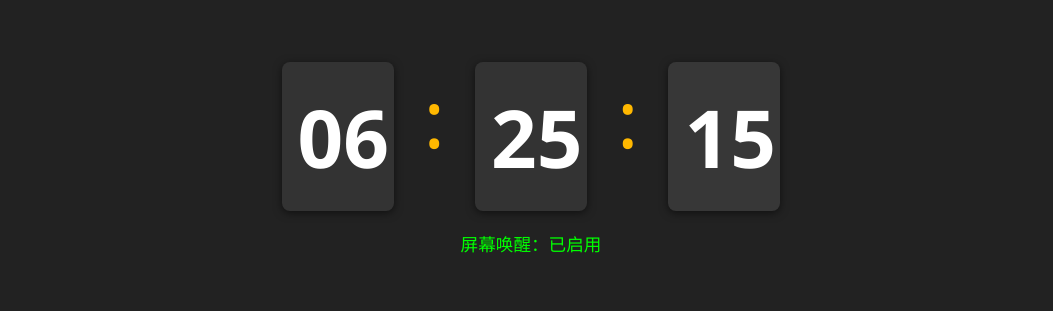
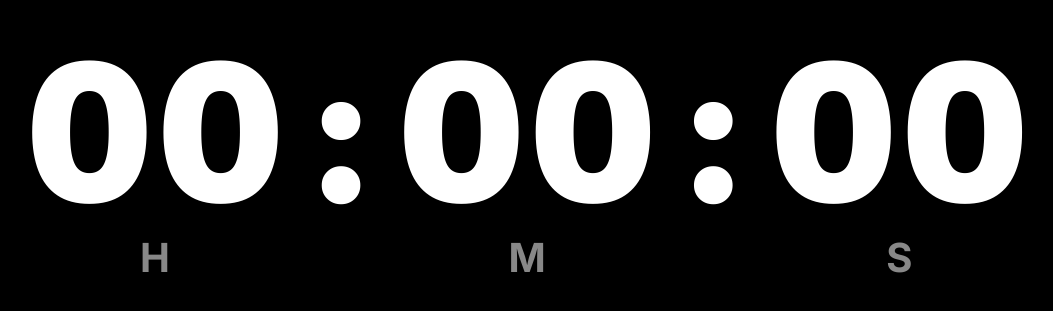
Before and after one commit to wangwenzhiwwz/Time, a plain HTML site: page index.html in a window 1280 px wide. Shown: the part 241-552 px from the top of the page, without its empty margins (109-1162 px from the left). Drawn offline with Linux system fonts and the light colour scheme.

Commit message:
Add files via upload

```diff
--- a/index.html
+++ b/index.html
@@ -1,107 +1,189 @@
 <!DOCTYPE html>
-<html lang="zh">
+<html lang="en">
 <head>
-  <meta charset="UTF-8">
-  <title>翻页时钟计时器</title>
-  <meta name="viewport" content="width=device-width, initial-scale=1.0">
+<meta charset="UTF-8" />
+<meta name="viewport" content="width=device-width, initial-scale=1" />
+<title>Timer with Inter Font (time.is style)</title>
+<!-- 引入 Inter 字体 -->
+<link href="https://fonts.googleapis.com/css2?family=Inter:wght@700;900&display=swap" rel="stylesheet" />
 <style>
+  html, body {
+    margin: 0;
+    height: 100%;
+    background: #000;
+    color: #fff;
+    font-family: 'Inter', Arial, sans-serif;
+    user-select: none;
+    cursor: pointer;
+  }
   body {
-      background: #222;
-      color: #fff;
-      font-family: 'Segoe UI', 'Arial', sans-serif;
+    display: flex;
+    justify-content: center;
+    align-items: center;
+  }
+  .timer {
+    font-size: 12rem;
+    letter-spacing: 0.04em;
+    font-weight: 900;
+    display: flex;
+    gap: 25px;
+  }
+  .segment {
     display: flex;
     flex-direction: column;
     align-items: center;
-      justify-content: center;
-      height: 100vh;
-      margin: 0;
+    position: relative;
+  }
+  .number {
+    line-height: 1;
+    font-weight: 900;
+    font-variant-numeric: tabular-nums; /* 数字等宽 */
+  }
+  .unit {
+    font-size: 2.5rem;
+    color: #888;
+    margin-top: 0.3rem;
+    font-weight: 700;
+    font-family: 'Inter', monospace, Arial, sans-serif;
     user-select: none;
   }
-    .flip-clock {
-      display: flex;
-      gap: 20px;
+
+  /* 手机竖屏响应式 */
+  @media (max-width: 480px) and (orientation: portrait) {
+    .timer {
+      font-size: 6rem;
+      gap: 12px;
+      letter-spacing: 0.03em;
     }
-    .digit {
-      background: #333;
-      border-radius: 8px;
-      box-shadow: 0 2px 8px #0008;
-      padding: 20px 16px;
-      font-size: 5rem;
-      font-weight: bold;
-      position: relative;
-      width: 80px;
-      text-align: center;
-      transition: background 0.3s;
+    .unit {
+      font-size: 1.5rem;
+      margin-top: 0.2rem;
     }
-    .colon {
-      font-size: 5rem;
-      padding: 0 10px;
-      color: #ffb800;
-      line-height: 110px;
-    }
-    .wake-lock-status {
-      margin-top: 20px;
-      font-size: 1.1rem;
-      color: #0f0;
   }
 </style>
 </head>
 <body>
-  <div class="flip-clock" id="clock">
-    <span class="digit" id="hh">00</span>
-    <span class="colon">:</span>
-    <span class="digit" id="mm">00</span>
-    <span class="colon">:</span>
-    <span class="digit" id="ss">00</span>
+  <div class="timer" aria-label="Timer showing hours, minutes, and seconds" id="timer">
+    <div class="segment">
+      <div class="number" id="hours">00</div>
+      <div class="unit">H</div>
     </div>
-  <div class="wake-lock-status" id="wakeLockStatus">屏幕唤醒：未启用</div>
+    <div class="segment">
+      <div class="number">:</div>
+    </div>
+    <div class="segment">
+      <div class="number" id="minutes">00</div>
+      <div class="unit">M</div>
+    </div>
+    <div class="segment">
+      <div class="number">:</div>
+    </div>
+    <div class="segment">
+      <div class="number" id="seconds">00</div>
+      <div class="unit">S</div>
+    </div>
+  </div>
+
 <script>
-    // 翻页动画
-    function flipTo(element, newValue) {
-      if (element.textContent !== newValue) {
-        element.style.background = '#444';
-        setTimeout(() => {
-          element.textContent = newValue;
-          element.style.background = '#333';
-        }, 150); // 动画持续时间
+  let startTime = 0;
+  let elapsed = 0;
+  let timerInterval = null;
+
+  function pad(num) {
+    return num.toString().padStart(2, '0');
+  }
+
+  function updateTimer() {
+    const now = Date.now();
+    const totalMs = elapsed + (timerInterval ? (now - startTime) : 0);
+    const totalSeconds = Math.floor(totalMs / 1000);
+
+    const h = Math.floor(totalSeconds / 3600);
+    const m = Math.floor((totalSeconds % 3600) / 60);
+    const s = totalSeconds % 60;
+
+    document.getElementById('hours').textContent = pad(h);
+    document.getElementById('minutes').textContent = pad(m);
+    document.getElementById('seconds').textContent = pad(s);
+  }
+
+  function startTimer() {
+    if (!timerInterval) {
+      startTime = Date.now();
+      timerInterval = setInterval(updateTimer, 250);
+      requestWakeLock();
     }
   }
 
-    // 更新时间
-    function updateClock() {
-      const now = new Date();
-      flipTo(document.getElementById('hh'), String(now.getHours()).padStart(2, '0'));
-      flipTo(document.getElementById('mm'), String(now.getMinutes()).padStart(2, '0'));
-      flipTo(document.getElementById('ss'), String(now.getSeconds()).padStart(2, '0'));
-    }
-    setInterval(updateClock, 1000);
-    updateClock();
-
-    // 防止屏幕息屏 - Wake Lock API
-    let wakeLock = null;
-    const wakeLockStatusEl = document.getElementById('wakeLockStatus');
-    async function requestWakeLock() {
-      if ('wakeLock' in navigator) {
-        try {
-          wakeLock = await navigator.wakeLock.request('screen');
-          wakeLockStatusEl.textContent = "屏幕唤醒：已启用";
-          wakeLock.addEventListener('release', () => {
-            wakeLockStatusEl.textContent = "屏幕唤醒：未启用";
-          });
-        } catch (err) {
-          wakeLockStatusEl.textContent = "屏幕唤醒：无法启用";
-        }
-      } else {
-        wakeLockStatusEl.textContent = "屏幕唤醒：该浏览器不支持";
+  function pauseTimer() {
+    if (timerInterval) {
+      clearInterval(timerInterval);
+      timerInterval = null;
+      elapsed += Date.now() - startTime;
+      cancelWakeLock();
     }
   }
-    // 激活唤醒锁并在页面激活时重新申请
-    requestWakeLock();
-    document.addEventListener('visibilitychange', () => {
-      if (document.visibilityState === 'visible') {
-        requestWakeLock();
+
+  function resetTimer() {
+    pauseTimer();
+    elapsed = 0;
+    updateTimer();
+  }
+
+  let clickTimeout = null;
+  document.body.addEventListener('click', () => {
+    if (clickTimeout === null) {
+      clickTimeout = setTimeout(() => {
+        if (timerInterval) {
+          pauseTimer();
+        } else {
+          startTimer();
+        }
+        clickTimeout = null;
+      }, 250);
     }
   });
+
+  document.body.addEventListener('dblclick', () => {
+    if (clickTimeout) {
+      clearTimeout(clickTimeout);
+      clickTimeout = null;
+    }
+    resetTimer();
+  });
+
+  // Wake Lock API
+  let wakeLock = null;
+  async function requestWakeLock() {
+    try {
+      if ('wakeLock' in navigator) {
+        wakeLock = await navigator.wakeLock.request('screen');
+        wakeLock.addEventListener('release', () => {
+          console.log('Screen Wake Lock released');
+        });
+        console.log('Screen Wake Lock acquired');
+      }
+    } catch (e) {
+      console.error(`Wake Lock error: ${e.name}, ${e.message}`);
+    }
+  }
+
+  async function cancelWakeLock() {
+    if (wakeLock) {
+      await wakeLock.release();
+      wakeLock = null;
+    }
+  }
+
+  document.addEventListener('visibilitychange', () => {
+    if (document.visibilityState === 'visible' && timerInterval) {
+      requestWakeLock();
+    } else {
+      cancelWakeLock();
+    }
+  });
+
+  updateTimer();
 </script>
 </body>
 </html>
```
Lines whose indentation alone changed are shown as unchanged.
